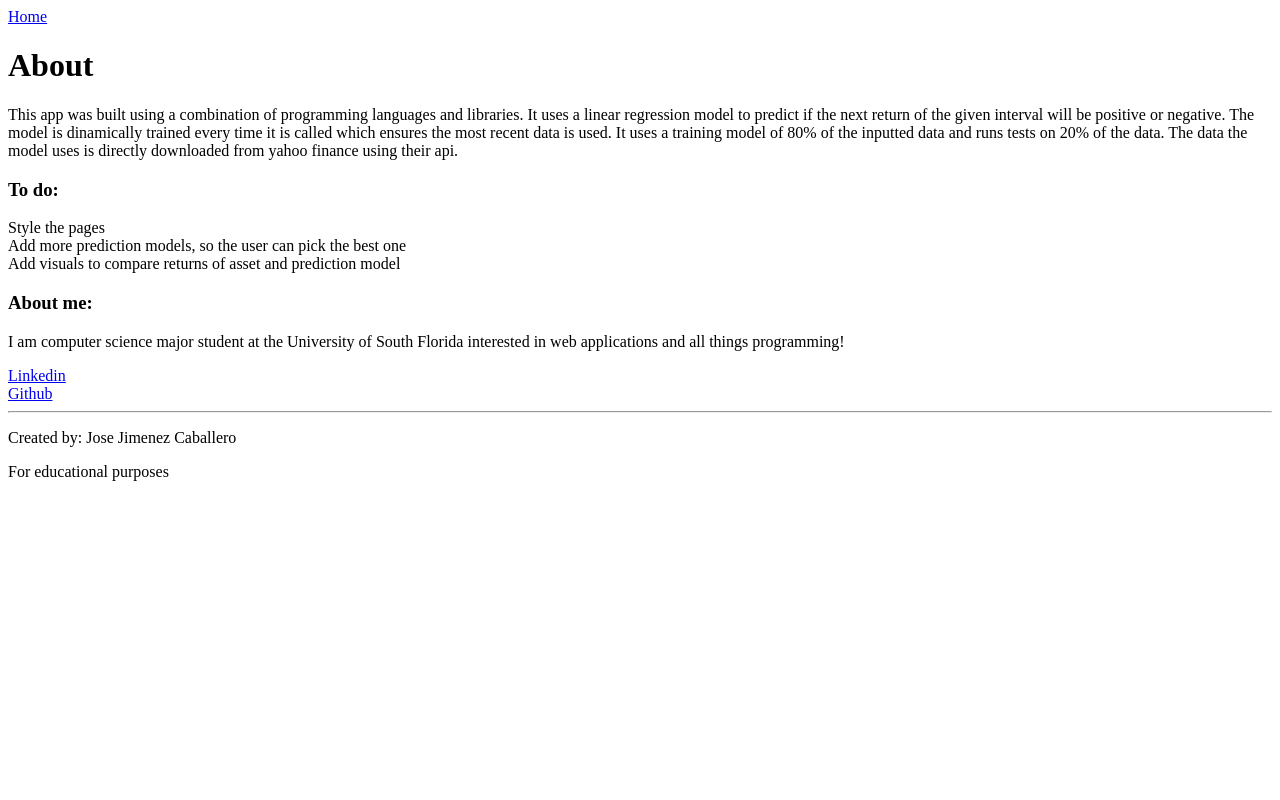
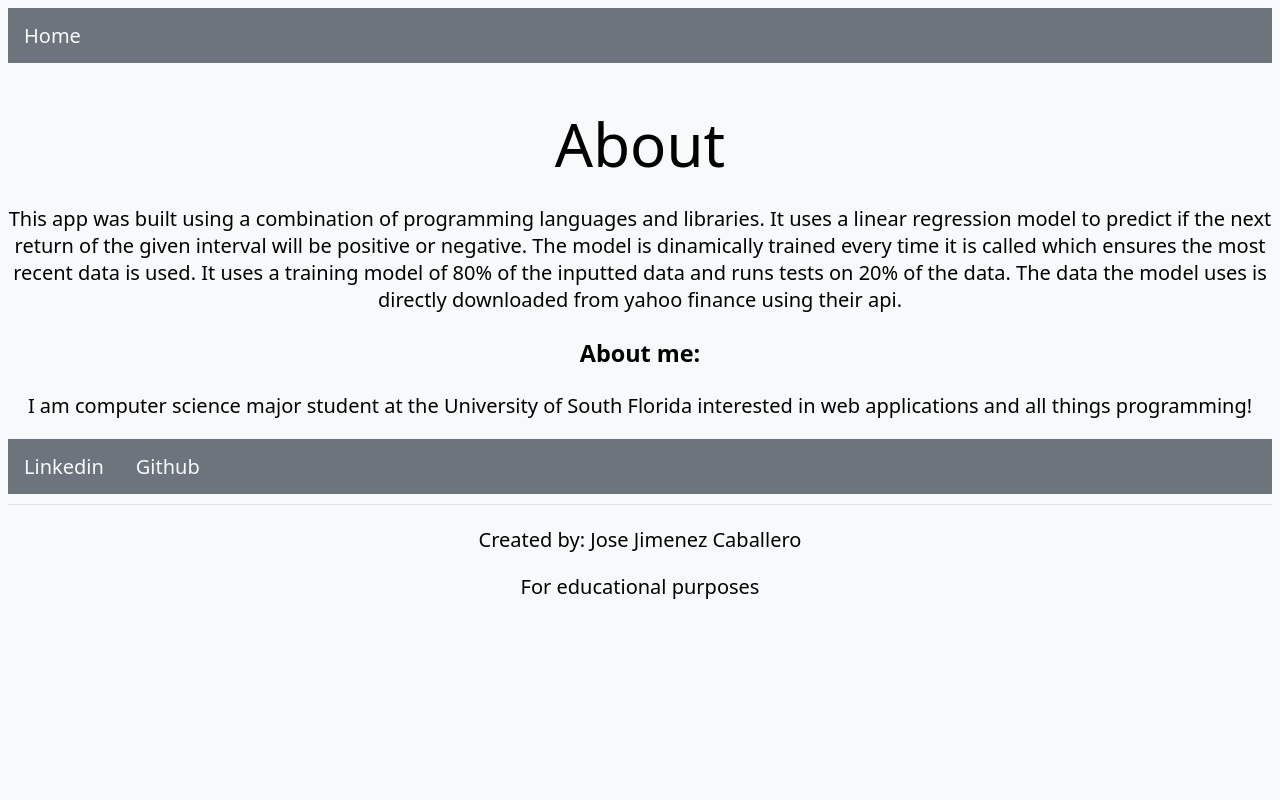
Before and after one commit to JoseJimenezCaballero/Stock_Prediction_WebAPP, a Flask app: page /about in a window 1280 px wide. Run offline with Flask 3, Linux system fonts and the light colour scheme.

Commit message:
Added some css style
CSS style for now until bootstrap is applied

```diff
--- a/static/css/style.css
+++ b/static/css/style.css
@@ -1,5 +1,56 @@
+html {
+  height: 100%;
+  width: 100%;
+}
+
 ul {
-    list-style-type: none;
-    margin: 0;
-    padding: 0;
-  }
+  list-style-type: none;
+  margin: 0;
+  padding: 0;
+  overflow: hidden;
+  background-color: #6C757D;
+}
+
+li {
+  float: left;
+}
+
+li a {
+  display: block;
+  color: #f8f9fa;
+  text-align: center;
+  padding: 14px 16px;
+  text-decoration: none;
+}
+
+/* Change the link color to #111 (black) on hover */
+li a:hover {
+  background-color: #343A40;
+}
+
+body {
+  text-align: center;
+  font-family: "Capsule Sans Text",system-ui,-apple-system,BlinkMacSystemFont,"Segoe UI",Helvetica,Arial,sans-serif;;
+  background-color: #F8F9FA;
+  font-size: 20px;
+}
+
+h1 {
+  font-size: 60px;
+  font-weight: normal;
+  margin-bottom: 0px;
+}
+
+h2 {
+  font-size: 25px;
+  font-weight: normal;
+  margin-top: 0;
+  padding-bottom: 19px;
+}
+
+hr {
+    border: 0;
+    height: 0;
+    border-top: 1px solid rgba(0, 0, 0, 0.1);
+    border-bottom: 1px solid rgba(255, 255, 255, 0.3);
+}
--- a/templates/about.html
+++ b/templates/about.html
@@ -18,14 +18,9 @@
   </header>
   <main>
     <h1>About</h1>
-    <p>This app was built using a combination of programming languages and libraries. It uses a linear regression model to predict if the next return of the given interval will be positive or negative. The model is dinamically trained every time it is called which ensures the most recent data is used. It uses a training model of 80% of the inputted data and runs tests on 20% of the data. The data the model uses is directly downloaded from yahoo finance using their api. </p>
+    <p class="about">This app was built using a combination of programming languages and libraries. It uses a linear regression model to predict if the next return of the given interval will be positive or negative. The model is dinamically trained every time it is called which ensures the most recent data is used. It uses a training model of 80% of the inputted data and runs tests on 20% of the data. The data the model uses is directly downloaded from yahoo finance using their api. </p>
 
-    <h3>To do:</h3>
-    <ul>
-      <li>Style the pages</li>
-      <li>Add more prediction models, so the user can pick the best one</li>
-      <li>Add visuals to compare returns of asset and prediction model</li>
-    </ul>
+
     <h3>About me:</h3>
     <p>I am computer science major student at the University of South Florida interested in web applications and all things programming!</p>
     <ul>
--- a/templates/error.html
+++ b/templates/error.html
@@ -26,6 +26,7 @@
       <label for="ticker">Please Enter <u>Correct</u> Stock Symbol:</label>
       <input type="text" id="ticker" name="ticker" required placeholder="TSLA"></input>
       <p>Choose Data Interval to Train Model With:</p>
+      <div>
       <label for="1d">
         <input type="radio" id="1d" name="interval" value="1d" required>Daily</input>
       </label>
@@ -35,6 +36,7 @@
       <label for="1mo">
         <input type="radio" id="1mo" name="interval" value="1mo">Monthly</input>
       </label>
+      </div>
       <label for="start-date">Start Date of Data(Default is the maximum date):</label>
       <input type="date" id="start-date" name="start-date" required value="1970-01-01">
       <input type="submit"></input>
--- a/templates/index.html
+++ b/templates/index.html
@@ -26,6 +26,7 @@
       <label for="ticker">Enter Stock Symbol:</label>
       <input type="text" id="ticker" name="ticker" required placeholder="TSLA"></input>
       <p>Choose Data Interval to Train Model With:</p>
+      <div>
       <label for="1d">
         <input type="radio" id="1d" name="interval" value="1d" required>Daily</input>
       </label>
@@ -35,6 +36,7 @@
       <label for="1mo">
         <input type="radio" id="1mo" name="interval" value="1mo">Monthly</input>
       </label>
+    </div>
       <label for="start-date">Start Date of Data(Default is the maximum date):</label>
       <input type="date" id="start-date" name="start-date" required value="1970-01-01">
       <input type="submit"></input>
```
